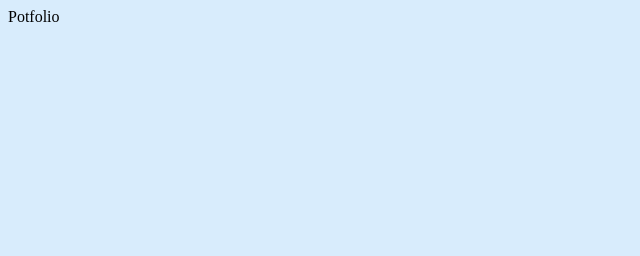
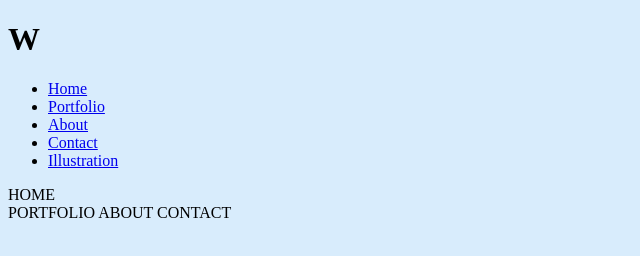
Before and after one commit to LeilaBouk/HTMLCSS-Portfolio, a plain HTML site: page index.html in a window 1280 px wide. Shown: the whole page, without its empty margins (0-640 px from the left). Drawn offline with Linux system fonts and the light colour scheme.

Commit message:
created sections to fill out in the HTML

```diff
--- a/assets/css/style.css
+++ b/assets/css/style.css
@@ -1,3 +1,5 @@
 * {
+    /* background-image: url("../images/test.gif"); */
     background-color: #d8ecfc;
+    /* color: white; */
 }
--- a/index.html
+++ b/index.html
@@ -8,6 +8,58 @@
     <link rel="stylesheet" href="assets/css/style.css">
 </head>
 <body>
-    Potfolio
+<!-- NAVIGATION -->
+    <header>
+        <h1>
+            <h1>W</h1>
+        </h1>
+
+        <nav>
+            <ul>
+                <li>
+                    <a href="#banner">Home</a>
+                </li>
+                <li>
+                    <a href="#projects">Portfolio</a>
+                </li>
+                <li>
+                    <a href="#about">About</a>
+                </li>
+                <li>
+                    <a href="#contact">Contact</a>
+                </li>
+                <li>
+                    <a href="https://lariatel.com/work" target="_blank">Illustration</a>
+                </li>
+            </ul>
+        </nav>
+    </header>
+
+<!-- HOME -->
+    <section id="banner">
+        HOME
+    </section>
+
+<!-- PROJECTS -->
+    <projects id="projects">
+        PORTFOLIO
+    </projects>
+
+<!-- ABOUT ME -->
+    <about id="about">
+        ABOUT
+    </about>
+
+<!-- CONTACT -->
+    <contact id="contact">
+        CONTACT
+    </contact>
+
+<!-- FOOTER -->
+    <footer>
+
+    </footer>
+
 </body>
+
 </html>
```
Also changed, not shown: 1 other file.
